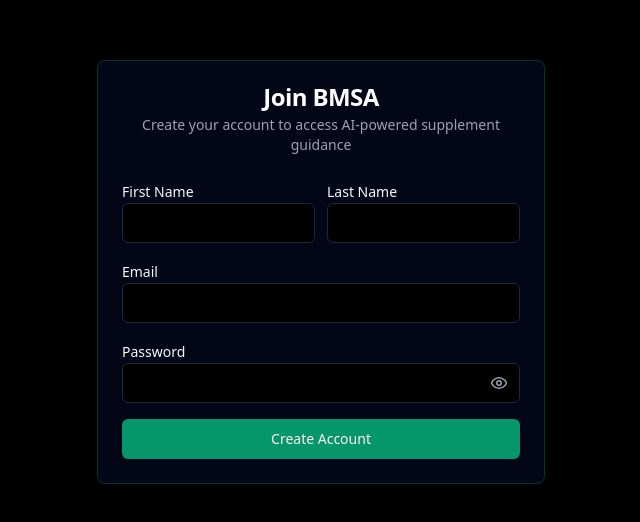
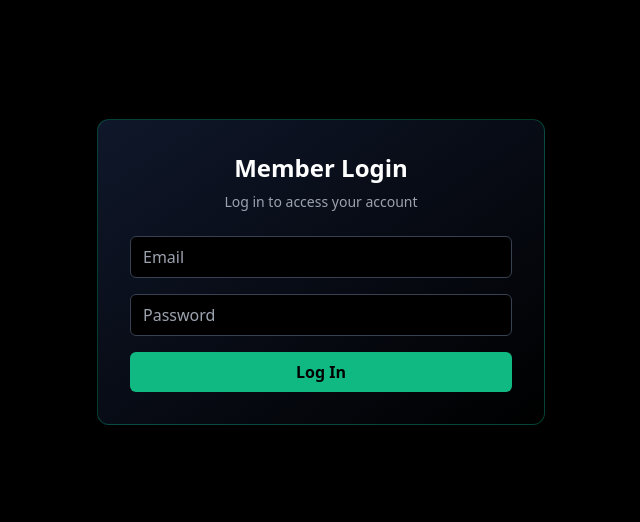
Before and after one commit to karlijc92/BMSA, a React (Vite) app: page /login in a window 1280 px wide. Shown: the part 128-650 px from the top of the page, without its empty margins (319-959 px from the left). Built offline with nearby package versions, Linux system fonts and the light colour scheme.

Commit message:
Update SignUpForm.tsx

```diff
--- a/src/components/SignUpForm.tsx
+++ b/src/components/SignUpForm.tsx
@@ -1,132 +1,94 @@
 import { useState } from "react";
-import { Button } from "@/components/ui/button";
-import {
-  Card,
-  CardContent,
-  CardDescription,
-  CardHeader,
-  CardTitle,
-} from "@/components/ui/card";
-import { Input } from "@/components/ui/input";
-import { Label } from "@/components/ui/label";
-import { Alert, AlertDescription } from "@/components/ui/alert";
-import { Eye, EyeOff, Mail, Lock, User, AlertCircle } from "lucide-react";
+import { useNavigate } from "react-router-dom";
 
-export default function SignUpForm() {
-  const [formData, setFormData] = useState({
-    firstName: "",
-    lastName: "",
-    email: "",
-    password: "",
-  });
+type Props = {
+  mode?: "signup" | "login";
+};
 
-  const [showPassword, setShowPassword] = useState(false);
-  const [isLoading, setIsLoading] = useState(false);
+export default function SignUpForm({ mode = "signup" }: Props) {
+  const navigate = useNavigate();
+  const isLogin = mode === "login";
+
+  const [email, setEmail] = useState("");
+  const [password, setPassword] = useState("");
+  const [firstName, setFirstName] = useState("");
+  const [lastName, setLastName] = useState("");
   const [error, setError] = useState("");
 
-  const handleInputChange = (e: React.ChangeEvent<HTMLInputElement>) => {
-    const { name, value } = e.target;
-    setFormData((prev) => ({ ...prev, [name]: value }));
-    if (error) setError("");
-  };
+  const handleSubmit = (e: React.FormEvent) => {
+    e.preventDefault();
+    setError("");
 
-  const handleSubmit = async (e: React.FormEvent) => {
-    e.preventDefault();
-    setIsLoading(true);
+    if (!email || !password || (!isLogin && (!firstName || !lastName))) {
+      setError("Please complete all required fields.");
+      return;
+    }
 
-    try {
-      // TEMP AUTH: mark user as logged in
-      localStorage.setItem("bmsa_logged_in", "true");
-      localStorage.setItem("bmsa_user_email", formData.email);
+    // TEMP AUTH (local only — intentional)
+    localStorage.setItem("bmsa_user_email", email);
 
-      // AUTH-FIRST FLOW → send to subscribe
-      window.location.href = "/subscribe";
-    } catch (err) {
-      setError("Signup failed. Try again.");
-    } finally {
-      setIsLoading(false);
-    }
+    // After login/signup → go to subscribe
+    navigate("/subscribe");
   };
 
   return (
-    <Card className="w-full max-w-md bg-slate-950 border border-emerald-700/40">
-      <CardHeader>
-        <CardTitle className="text-white text-center">Join BMSA</CardTitle>
-        <CardDescription className="text-gray-400 text-center">
-          Create your account to access AI-powered supplement guidance
-        </CardDescription>
-      </CardHeader>
+    <form
+      onSubmit={handleSubmit}
+      className="w-full max-w-md bg-gradient-to-br from-slate-900 to-black border border-emerald-600/40 rounded-xl p-8 shadow-xl"
+    >
+      <h1 className="text-2xl font-bold text-white mb-2 text-center">
+        {isLogin ? "Member Login" : "Join BMSA"}
+      </h1>
 
-      <CardContent>
-        {error && (
-          <Alert variant="destructive" className="mb-4">
-            <AlertCircle className="h-4 w-4" />
-            <AlertDescription>{error}</AlertDescription>
-          </Alert>
+      <p className="text-gray-400 text-sm mb-6 text-center">
+        {isLogin
+          ? "Log in to access your account"
+          : "Create your account to access AI-powered supplement guidance"}
+      </p>
+
+      {!isLogin && (
+        <div className="flex gap-3 mb-4">
+          <input
+            placeholder="First Name"
+            className="flex-1 rounded-md bg-black border border-gray-700 px-3 py-2 text-white"
+            value={firstName}
+            onChange={(e) => setFirstName(e.target.value)}
+          />
+          <input
+            placeholder="Last Name"
+            className="flex-1 rounded-md bg-black border border-gray-700 px-3 py-2 text-white"
+            value={lastName}
+            onChange={(e) => setLastName(e.target.value)}
+          />
+        </div>
       )}
 
-        <form onSubmit={handleSubmit} className="space-y-4">
-          <div className="flex gap-3">
-            <div className="w-1/2">
-              <Label>First Name</Label>
-              <Input
-                name="firstName"
-                value={formData.firstName}
-                onChange={handleInputChange}
-                required
+      <input
+        placeholder="Email"
+        type="email"
+        className="w-full rounded-md bg-black border border-gray-700 px-3 py-2 text-white mb-4"
+        value={email}
+        onChange={(e) => setEmail(e.target.value)}
       />
-            </div>
-            <div className="w-1/2">
-              <Label>Last Name</Label>
-              <Input
-                name="lastName"
-                value={formData.lastName}
-                onChange={handleInputChange}
-                required
+
+      <input
+        placeholder="Password"
+        type="password"
+        className="w-full rounded-md bg-black border border-gray-700 px-3 py-2 text-white mb-4"
+        value={password}
+        onChange={(e) => setPassword(e.target.value)}
       />
-            </div>
-          </div>
 
-          <div>
-            <Label>Email</Label>
-            <Input
-              type="email"
-              name="email"
-              value={formData.email}
-              onChange={handleInputChange}
-              required
-            />
-          </div>
+      {error && (
+        <p className="text-red-400 text-sm mb-3 text-center">{error}</p>
+      )}
 
-          <div>
-            <Label>Password</Label>
-            <div className="relative">
-              <Input
-                type={showPassword ? "text" : "password"}
-                name="password"
-                value={formData.password}
-                onChange={handleInputChange}
-                required
-              />
       <button
-                type="button"
-                onClick={() => setShowPassword(!showPassword)}
-                className="absolute right-3 top-1/2 -translate-y-1/2 text-gray-400"
+        type="submit"
+        className="w-full bg-emerald-500 hover:bg-emerald-400 text-black font-semibold py-2 rounded-md transition"
       >
-                {showPassword ? <EyeOff size={18} /> : <Eye size={18} />}
+        {isLogin ? "Log In" : "Create Account"}
       </button>
-            </div>
-          </div>
-
-          <Button
-            type="submit"
-            className="w-full bg-emerald-600 hover:bg-emerald-700"
-            disabled={isLoading}
-          >
-            {isLoading ? "Creating Account..." : "Create Account"}
-          </Button>
     </form>
-      </CardContent>
-    </Card>
   );
 }
```
Lines whose indentation alone changed are shown as unchanged.
